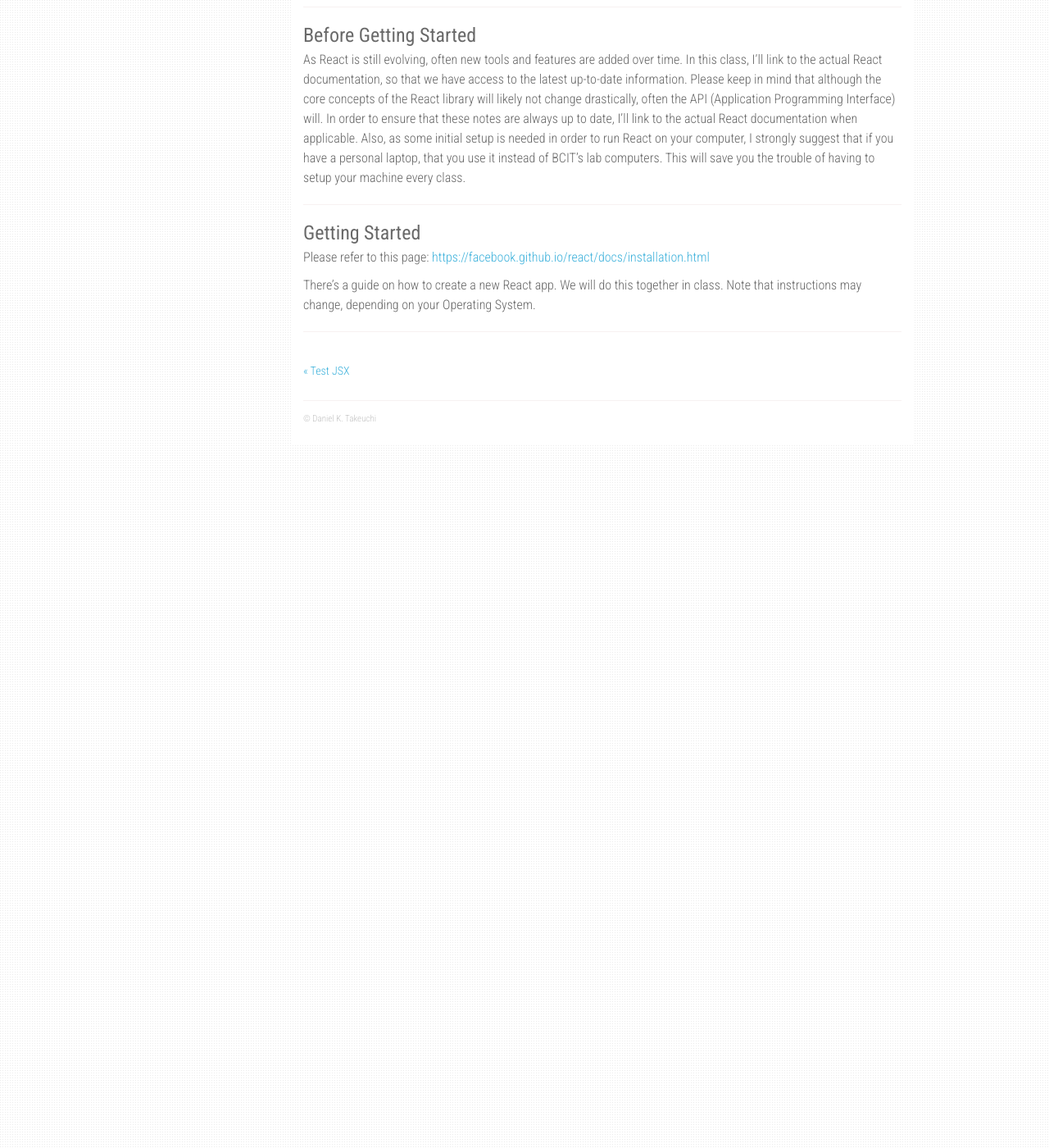
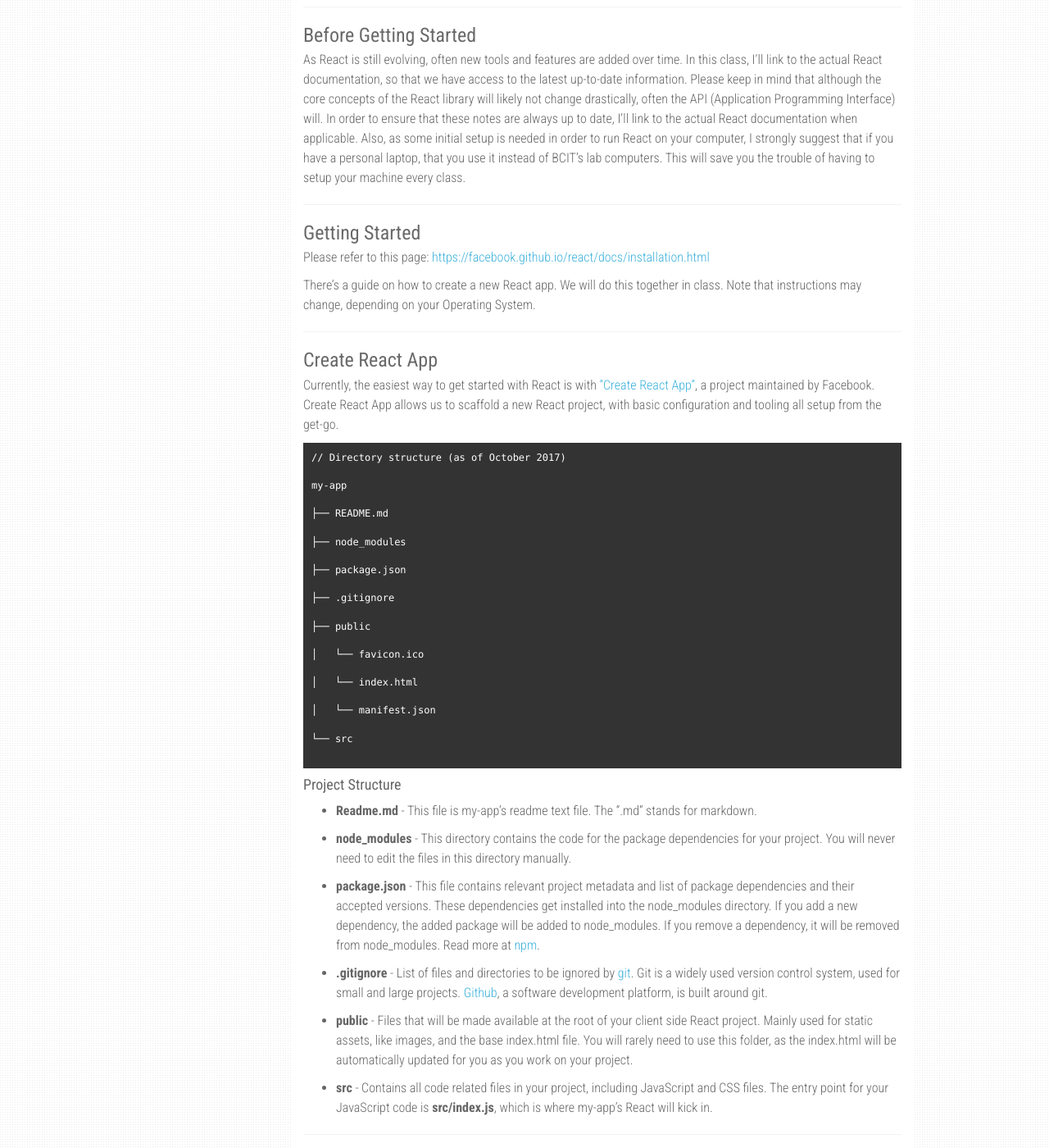
Before and after one commit to Julix91/COMP-2913, a Jekyll site: the page built from _posts/2017-10-24-react-introduction.md, in a window 1280 px wide and 1400 px high, scrolled down 1641 px. Shown: the whole window at 82% size. Built offline with Jekyll 4.4.1, drawn with Linux system fonts in a browser that asks for light colours; nearby versions of some CDN libraries; comment, search, counter and statistics services are not loaded.

Commit message:
- Add info on Create React App
- Add description for project file structure

````diff
--- a/_posts/2017-10-24-react-introduction.md
+++ b/_posts/2017-10-24-react-introduction.md
@@ -24,6 +24,7 @@ categories: [react]
   <li><img src="/COMP-2913/static/img/company_logos/coursera.png" alt="coursera" style="width: 48px; margin-right: 10px; border-radius: 5px;" /></li>
   <li><img src="/COMP-2913/static/img/company_logos/dropbox.png" alt="dropbox" style="width: 48px; margin-right: 10px; border-radius: 5px;" /></li>
   <li><img src="/COMP-2913/static/img/company_logos/facebook.png" alt="facebook" style="width: 48px; margin-right: 10px; border-radius: 5px;" /></li>
+  <li><img src="/COMP-2913/static/img/company_logos/flipboard.png" alt="flipboard" style="width: 48px; margin-right: 10px; border-radius: 5px;" /></li>
   <li><img src="/COMP-2913/static/img/company_logos/instagram.jpg" alt="instagram" style="width: 48px; margin-right: 10px; border-radius: 5px;" /></li>
   <li><img src="/COMP-2913/static/img/company_logos/netflix.png" alt="netflix" style="width: 48px; margin-right: 10px; border-radius: 5px;" /></li>
   <li><img src="/COMP-2913/static/img/company_logos/pinterest.jpeg" alt="pinterest" style="width: 48px; margin-right: 10px; border-radius: 5px;" /></li>
@@ -109,3 +110,48 @@ Please refer to this page:
 There's a guide on how to create a new React app. We will do this together in class. Note that instructions may change, depending on your Operating System.
 
 ---
+
+### Create React App
+
+Currently, the easiest way to get started with React is with ["Create React App"](https://github.com/facebookincubator/create-react-app), a project maintained by Facebook. Create React App allows us to scaffold a new React project, with basic configuration and tooling all setup from the get-go.
+
+```
+// Directory structure (as of October 2017)
+
+my-app
+
+├── README.md
+
+├── node_modules
+
+├── package.json
+
+├── .gitignore
+
+├── public
+
+│   └── favicon.ico
+
+│   └── index.html
+
+│   └── manifest.json
+
+└── src
+
+```
+
+#### Project Structure
+
+- **Readme.md** - This file is my-app's readme text file. The ".md" stands for markdown.
+
+- **node_modules** - This directory contains the code for the package dependencies for your project. You will never need to edit the files in this directory manually.
+
+- **package.json** - This file contains relevant project metadata and list of package dependencies and their accepted versions. These dependencies get installed into the node_modules directory. If you add a new dependency, the added package will be added to node_modules. If you remove a dependency, it will be removed from node_modules. Read more at [npm](https://www.npmjs.com/).
+
+- **.gitignore** - List of files and directories to be ignored by [git](https://git-scm.com/). Git is a widely used version control system, used for small and large projects. [Github](https://github.com/), a software development platform, is built around git.
+
+- **public** - Files that will be made available at the root of your client side React project. Mainly used for static assets, like images, and the base index.html file. You will rarely need to use this folder, as the index.html will be automatically updated for you as you work on your project.
+
+- **src** - Contains all code related files in your project, including JavaScript and CSS files. The entry point for your JavaScript code is **src/index.js**, which is where my-app's React will kick in.
+
+---
````
